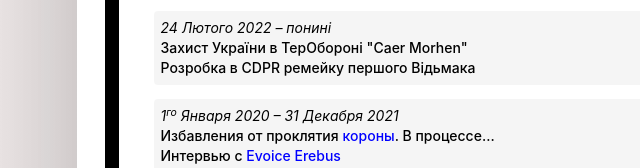
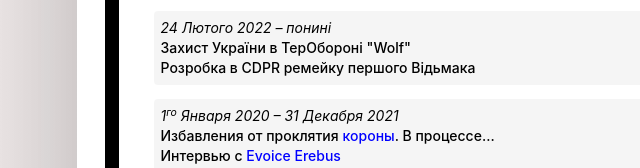
Before and after one commit to VladimirSaenko/Geralt-of-Rivia-Resume, a plain HTML site: page index.html in a window 1280 px wide. Shown: the part 809-977 px from the top of the page, 0-640 px from the left. Drawn offline with Linux system fonts and the light colour scheme.

Commit message:
Update index.html

```diff
--- a/index.html
+++ b/index.html
@@ -79,7 +79,7 @@
                         <ul class="timeline">
                           <li class="highlighted">
                             <p><em>24 Лютого 2022 – понині</em></p>
-                            <p><strong>Захист України в ТерОбороні "Caer Morhen"</strong></p>
+                            <p><strong>Захист України в ТерОбороні "Wolf"</strong></p>
                             <p><strong>Розробка в CDPR ремейку першого Відьмака</strong></p>
                           </li>
                             <li class="highlighted">
```
